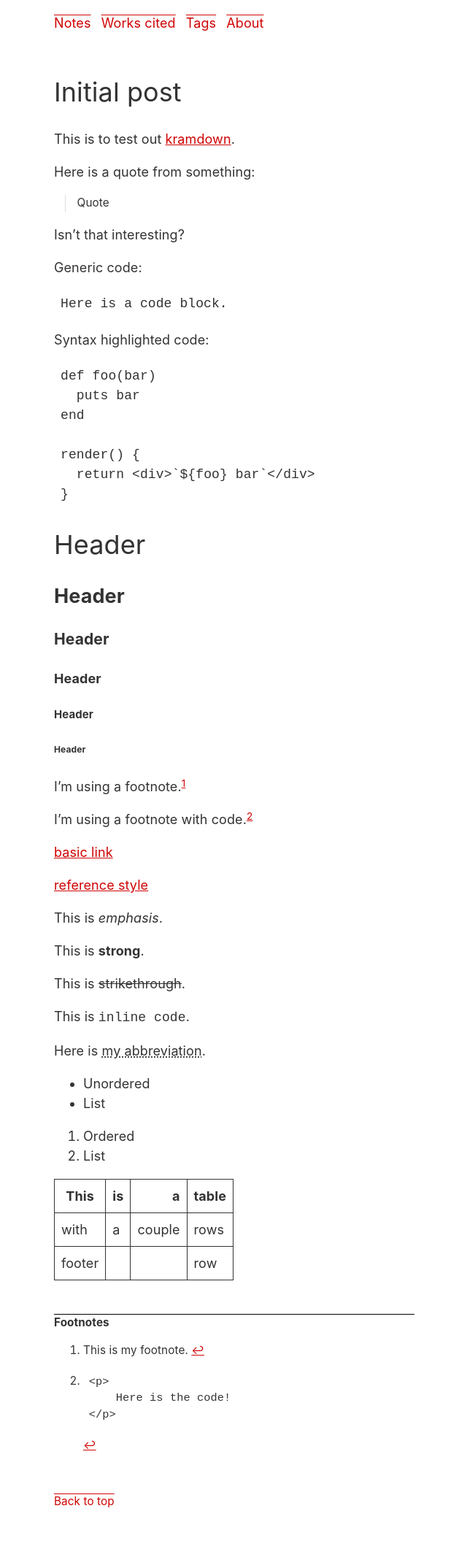
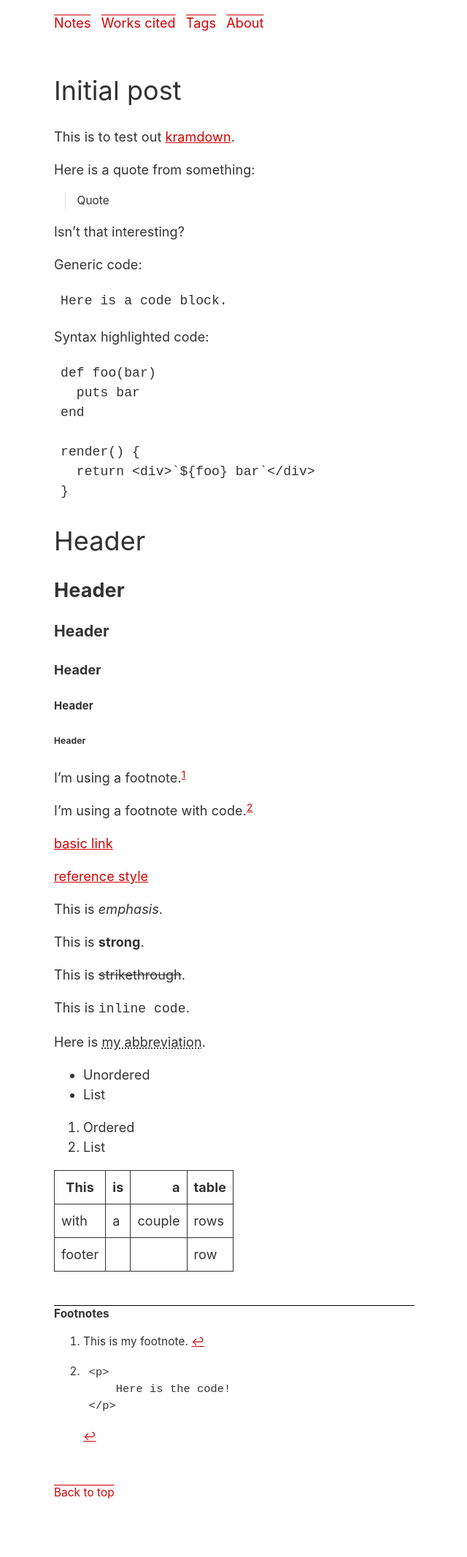
Before and after one commit to matyus/matyus.github.com, a Jekyll site: the page built from _posts/2019-05-07-initial-post.md, in a window 1280 px wide. Shown: the whole page at 73% size, without its empty margins (166-806 px from the left). Built offline with Jekyll 4.4.1, drawn with Linux system fonts in a browser that asks for light colours; our own code applies the rules of GitHub Pages for plain Markdown files.

Commit message:
reduce line-height for headers a bit

```diff
--- a/assets/css/main.css
+++ b/assets/css/main.css
@@ -17,6 +17,10 @@ h1 {
   font-size: 2em;
   font-weight: 400;
   margin: 0.67em 0;
+}
+
+h1, h2, h3 {
+  line-height: 1.4;
 }
 
 hr {
```
